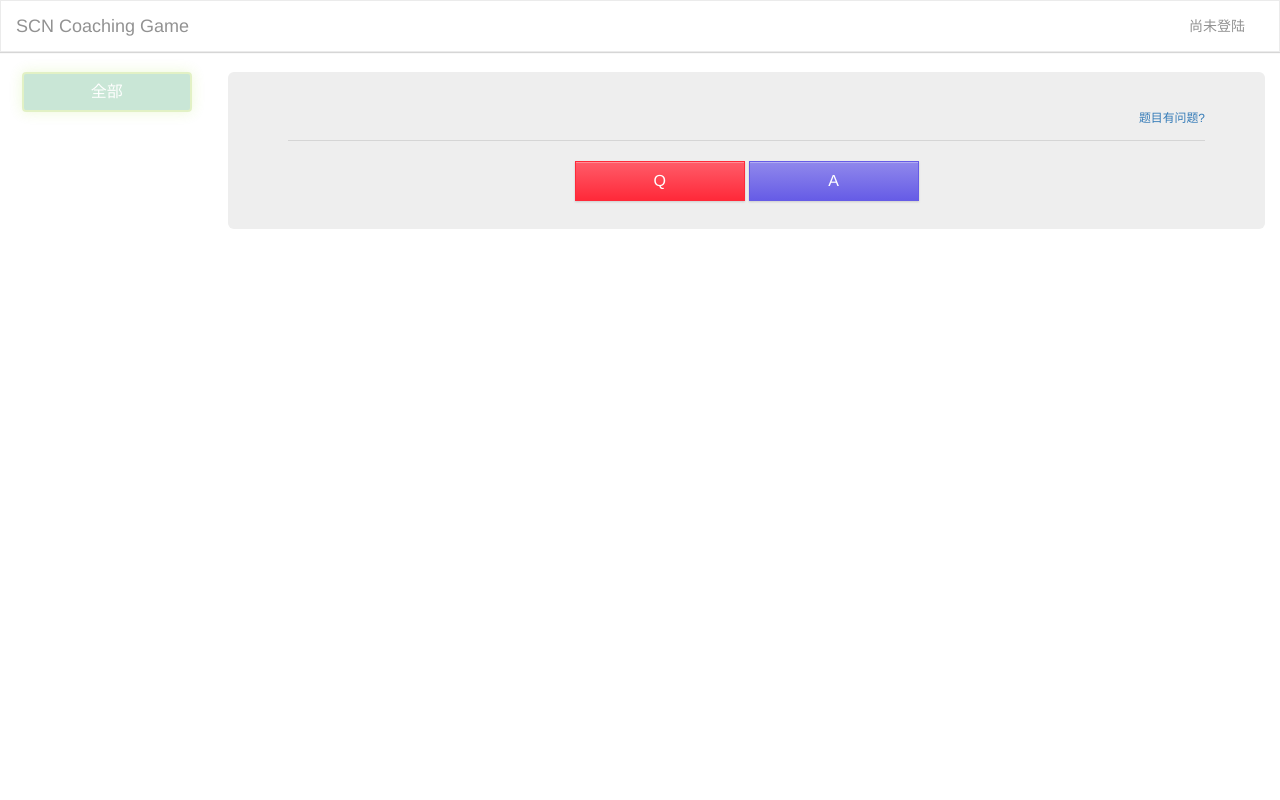
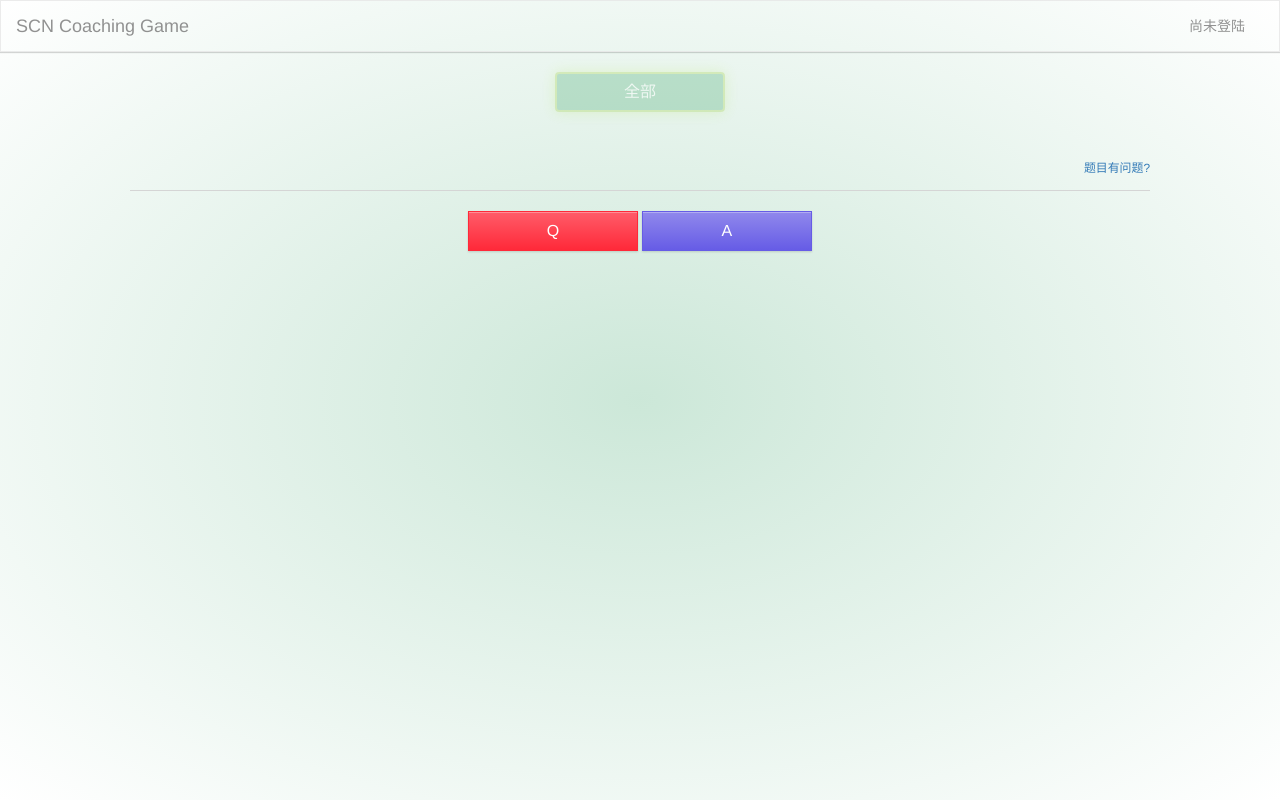
Before and after one commit to NegativeDearc/QaQ, a Flask app: page / in a window 1280 px wide. Run offline with Flask 2, Linux system fonts and the light colour scheme; data that the repository does not hold is empty; some libraries are stand-ins or nearby versions.

Commit message:
UI improvement

```diff
--- a/app/templates/backend.html
+++ b/app/templates/backend.html
@@ -2,7 +2,7 @@
 <html lang="en">
 <head>
     <meta charset="UTF-8">
-    <meta http-equiv="X-UA-Compatible" content="IE=edge">
+    <meta http-equiv="X-UA-Compatible" content="IE=edge,chrome=1">
     <meta name="viewport" content="width=device-width, initial-scale=1, user-scalable=no">
 
     <title>管理后台</title>
--- a/app/templates/index.html
+++ b/app/templates/index.html
@@ -2,7 +2,7 @@
 <html lang="en">
 <head>
     <meta charset="UTF-8">
-    <meta http-equiv="X-UA-Compatible" content="IE=edge">
+    <meta http-equiv="X-UA-Compatible" content="IE=edge,chrome=1">
     <meta name="viewport" content="width=device-width, initial-scale=1, user-scalable=no">
     <title>SCN Coaching Game</title>
 
@@ -18,9 +18,14 @@
 
     <style>
         body {
+            height:100vh;
+            background-image: radial-gradient(rgba(0, 137, 61, 0.2), #ffffff);
         }
-        .navbar-default {border-radius: 0px;box-shadow: 0px 1px 1px rgba(0, 0, 0, 0.2);background: rgba(255, 255, 255, 0.9);opacity: 0.8;}
-        .container {margin-top: 50px}
+        .navbar-default {border-radius: 0px;box-shadow: 0px 1px 1px rgba(0, 0, 0, 0.2);background: transparent;opacity: 0.8;}
+        .container {margin-top: 10px}
+        .jumbotron {
+            background: transparent;
+        }
         .jumbotron > #question {text-align: center}
         .jumbotron > .buttons {text-align: center}
     </style>
@@ -53,9 +58,6 @@
 </nav>
 
 <div class="container-fluid">
-
-    <div class="row">
-        <div class="col-md-2">
     <div class="category" style="text-align: center">
         <button class="category_list button button-glow button-border button-rounded button-action active" name="all">全部</button>
 
@@ -66,7 +68,8 @@
         {% endfor %}
     </div>
 </div>
-        <div class="col-md-10">
+
+<div class="container">
     <div class="jumbotron">
         <small style="float: right;margin-top: -10px;color: grey"><a id="problem">题目有问题?</a></small>
         <div id="question"></div>
@@ -77,8 +80,6 @@
         <div style="margin-top: 20px!important;margin-bottom: -20px!important;" class="buttons">
             <button class="button button-raised button-caution" id="start">Q</button>
             <button class="button button-raised button-royal" id="result">A</button>
-        </div>
-    </div>
         </div>
     </div>
 
--- a/app/templates/login.html
+++ b/app/templates/login.html
@@ -2,7 +2,7 @@
 <html lang="en">
 <head>
     <meta charset="UTF-8">
-    <meta http-equiv="X-UA-Compatible" content="IE=edge">
+    <meta http-equiv="X-UA-Compatible" content="IE=edge,chrome=1">
     <meta name="viewport" content="width=device-width, initial-scale=1, user-scalable=no">
 
     <title>登陆</title>
```
Lines whose indentation alone changed are shown as unchanged.
